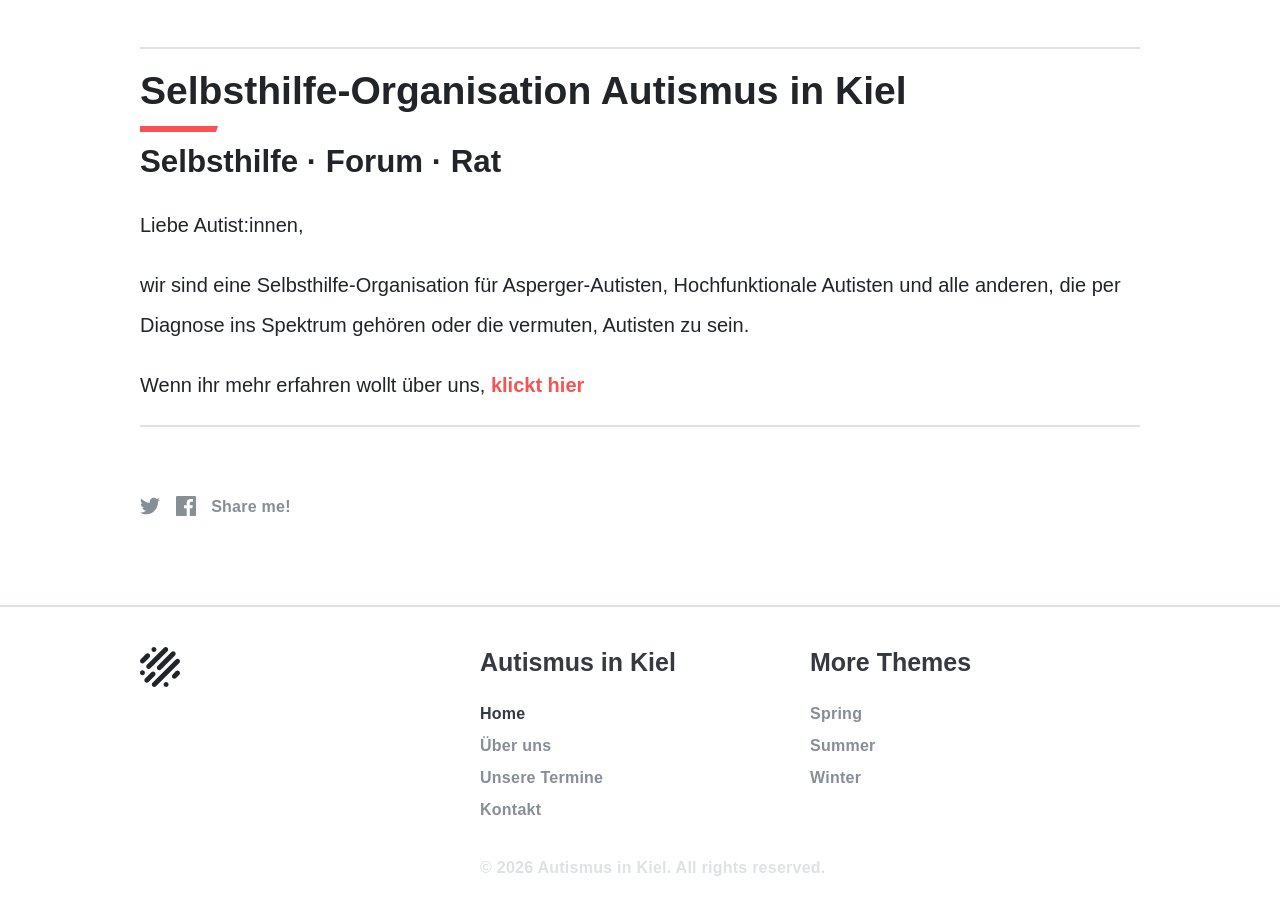
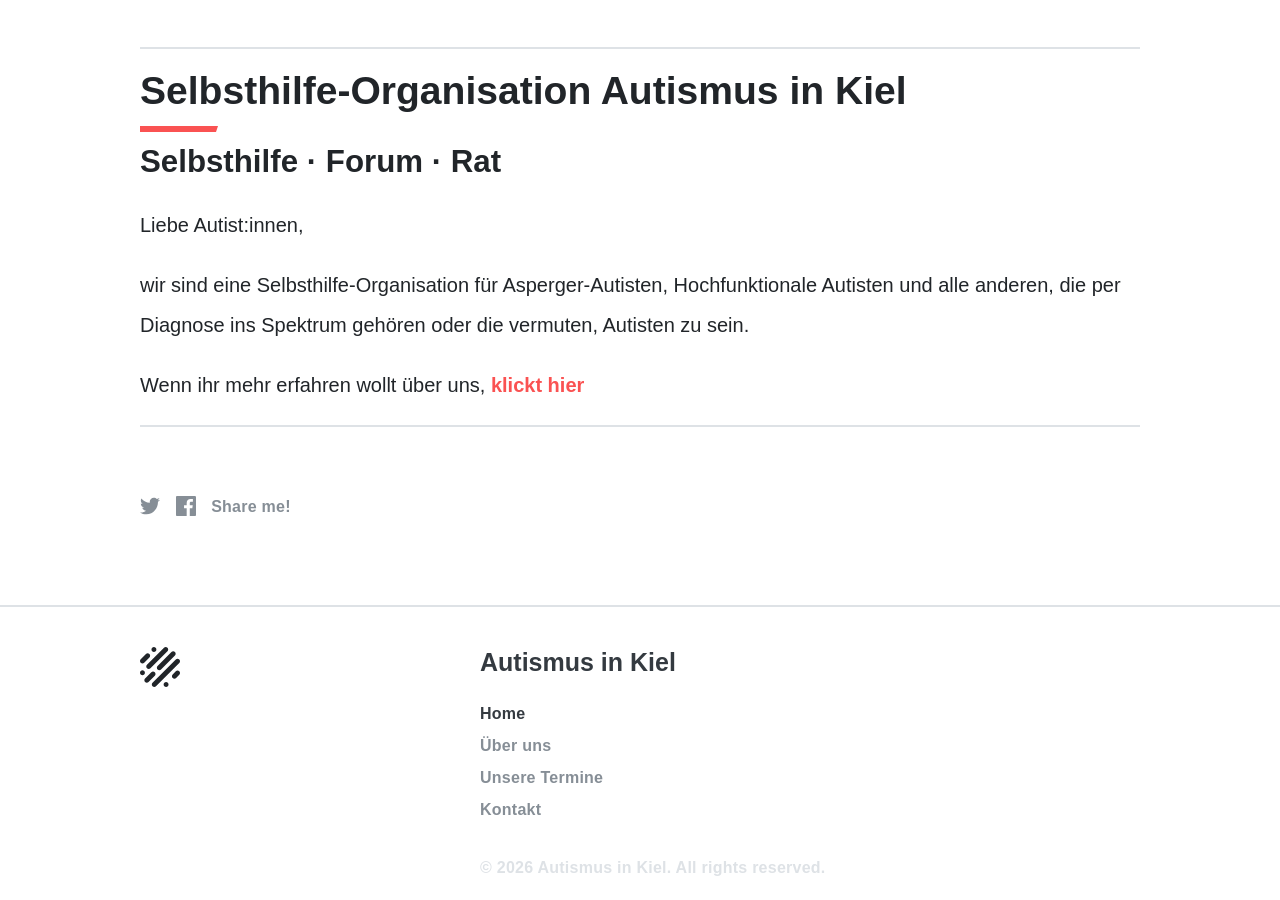
Before and after one commit to insertmesh/AIKWebsite_TEST, a Jekyll site: the page built from index.markdown, in a window 1280 px wide and 900 px high, scrolled down 964 px. Built offline with Jekyll 4.4.1, drawn with Linux system fonts in a browser that asks for light colours.

Commit message:
Update footer.html
removed theme links

```diff
--- a/_includes/core/footer.html
+++ b/_includes/core/footer.html
@@ -10,22 +10,7 @@
 					{% include core/navigation.html %}
 				</nav>
 			</div>
-			<div class="footer-links">
-				<h4 class="footer-title">More Themes</h4>
-				<nav>
-					<ul class="nav">
-						<li class="nav-link">
-							<a href="https://connor-baer.github.io/spring" target="_blank" rel="noopener noreferrer">Spring</a>
-						</li>
-						<li class="nav-link">
-							<a href="https://connor-baer.github.io/summer" target="_blank" rel="noopener noreferrer">Summer</a>
-						</li>
-						<li class="nav-link">
-							<a href="https://eating.connor-baer.github.io/winter" target="_blank" rel="noopener noreferrer">Winter</a>
-						</li>
-					</ul>
-				</nav>
-			</div>
+
 		</div>
 		<h6 class="footer-text">© {{ site.time | date: '%Y' }} <a href="https://twitter.com/{{ site.author.twitter }}" aria-label="Follow {{ site.author.name }} on Twitter.">{{ site.author.name }}</a>. All rights reserved.</h6>
 	</div>
```
